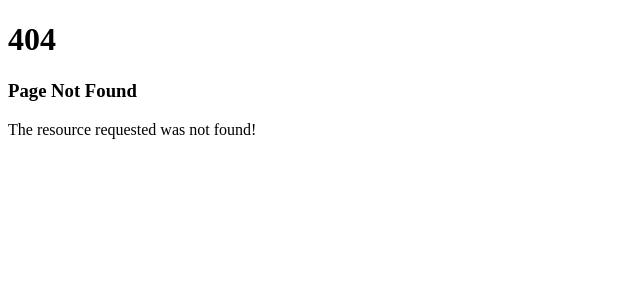
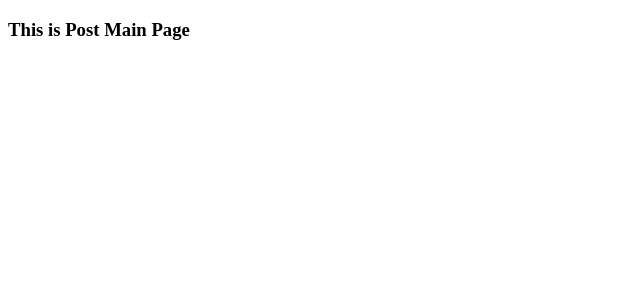
Before and after one commit to Jay200123/NextJs-Tutorial, a Next.js app: page /post in a window 1280 px wide. Before the commit this address had no page. Shown: the top 300 px of the page, without its empty margins (0-640 px from the left). Built offline with nearby package versions, Linux system fonts and the light colour scheme.

Commit message:
Add dynamic post page and main post page components

```diff
--- /dev/null
+++ b/src/app/post/page.tsx
@@ -0,0 +1,7 @@
+export default function () {
+  return (
+    <>
+      <h3>This is Post Main Page</h3>
+    </>
+  );
+}
```
